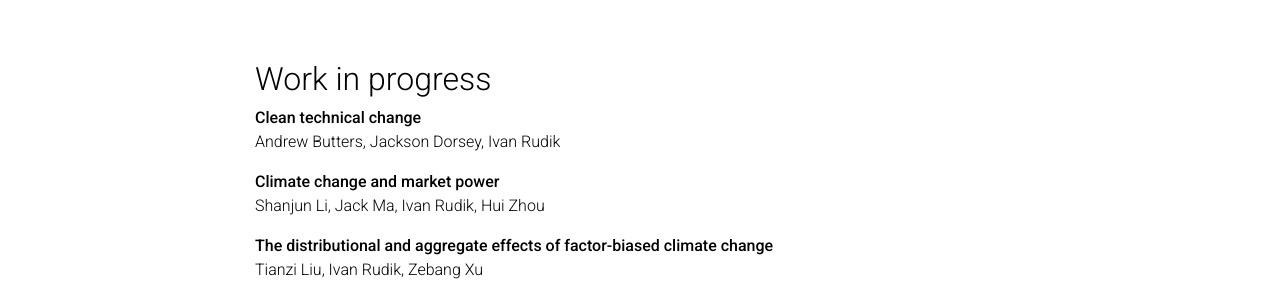
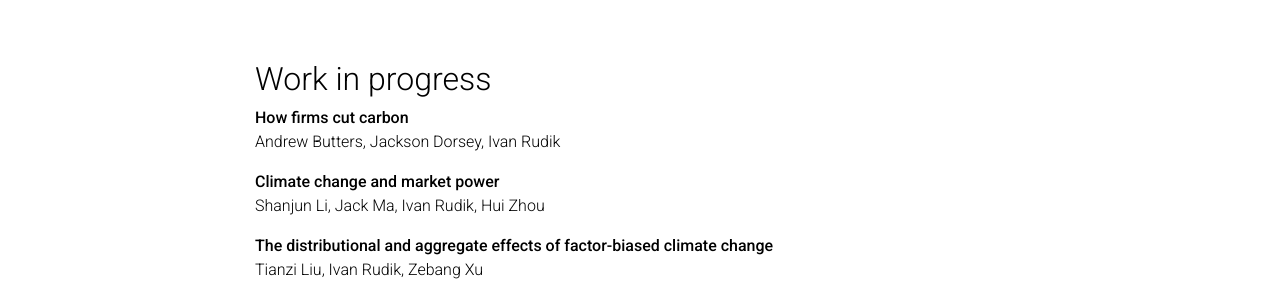
Before and after one commit to irudik/irudik.github.io, a Jekyll site: the page built from _pages/about.md, in a window 1280 px wide and 900 px high, scrolled down 326 px. Shown: the part 152-452 px from the top of the window. Built offline with Jekyll 4.4.1, drawn with Linux system fonts in a browser that asks for light colours; comment, search, counter and statistics services are not loaded; a style sheet for code colours, icons or effects is not loaded.

Commit message:
change how firms cut carbon title

```diff
--- a/_pages/about.md
+++ b/_pages/about.md
@@ -40,7 +40,7 @@ White House Office of Science and Technology Policy
 
 ## Work in progress
 
-**Clean technical change**
+**How firms cut carbon**
 Andrew Butters, Jackson Dorsey, Ivan Rudik
 
 **Climate change and market power**
```
Also changed, not shown: 9 other files.
